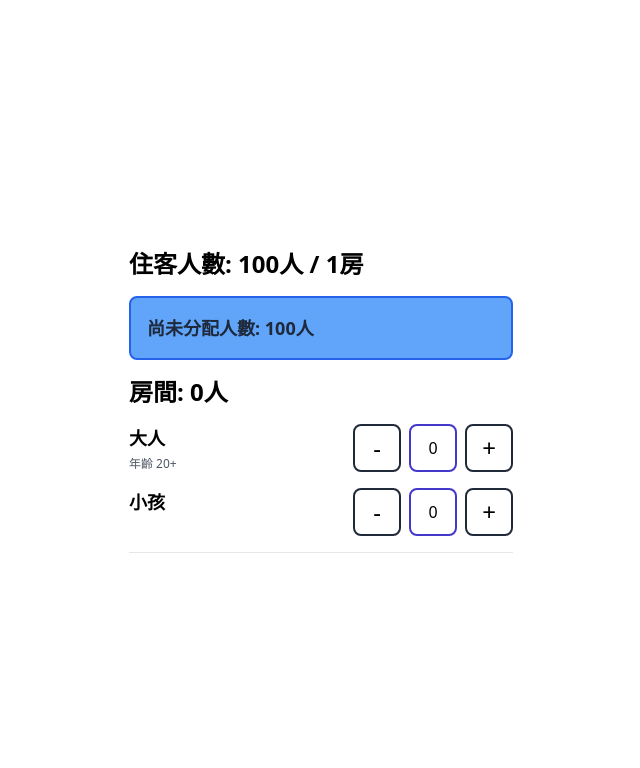
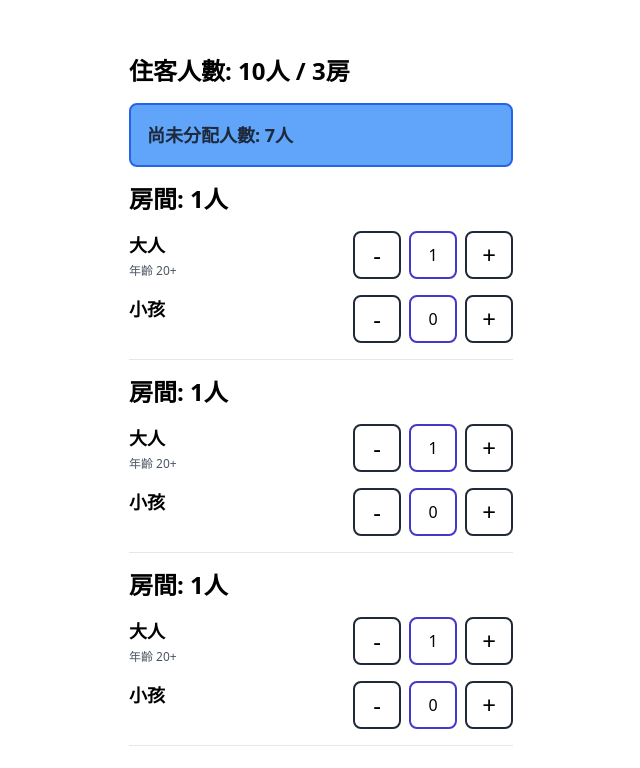
Before and after one commit to Dlutermade/room_allocation-v2, a React app: page / in a window 1280 px wide. Shown: the top 768 px of the page, without its empty margins (319-959 px from the left). Built offline with nearby package versions, Linux system fonts and the light colour scheme.

Commit message:
:necktie: implement room allocation

```diff
--- a/src/App.tsx
+++ b/src/App.tsx
@@ -4,7 +4,7 @@ import RoomAllocation from "feature/RoomAllocation";
 const App = () => {
   return (
     <div className="flex items-center justify-center h-screen">
-      <RoomAllocation guest={100} room={1} onChange={() => {}} />
+      <RoomAllocation guest={10} room={3} onChange={() => {}} />
     </div>
   );
 };
--- a/src/feature/Room/index.tsx
+++ b/src/feature/Room/index.tsx
@@ -1,13 +1,21 @@
 import CustomInputNumber from "components/CustomInputNumber";
-import React, { MutableRefObject, useCallback } from "react";
+import { RoomData } from "feature/RoomAllocation";
+import React, {
+  MutableRefObject,
+  SetStateAction,
+  Dispatch,
+  useCallback,
+} from "react";
+import { clamp } from "utils/number";
 
 type Props = {
   guest: number;
   unallocatedCount: number;
+  max: number;
   adult: number;
   child: number;
   idx: number;
-  prevChangeRoom: MutableRefObject<number>;
+  setRoomsChange: Dispatch<SetStateAction<RoomData[]>>;
 };
 
 type HTMLInputEventHandler = (
@@ -19,14 +27,85 @@ type HTMLInputEventHandler = (
 const Room = ({
   guest,
   unallocatedCount,
+  max,
   adult,
   child,
   idx,
-  prevChangeRoom,
+  setRoomsChange,
 }: Props) => {
-  const handleAdultChange = useCallback<HTMLInputEventHandler>((e) => {}, []);
+  const handleAdultChange = useCallback<HTMLInputEventHandler>(
+    (e) => {
+      setRoomsChange((prev) => {
+        const newValue = Number(e.target.value);
+        const newTotalGuestOfRoom = newValue + prev[idx].child;
+        const offset = newValue - prev[idx].adult;
+        const totalUnallocatedOfRoom = max - prev[idx].child;
 
-  const handleChildChange = useCallback<HTMLInputEventHandler>((e) => {}, []);
+        if (newTotalGuestOfRoom >= max) {
+          e.target.value = clamp(
+            newValue,
+            1,
+            totalUnallocatedOfRoom
+          ).toString();
+        }
+
+        if (offset > unallocatedCount) {
+          e.target.value = clamp(
+            newValue,
+            1,
+            prev[idx].adult + unallocatedCount
+          ).toString();
+        }
+
+        return [
+          ...prev.slice(0, idx),
+          {
+            ...prev[idx],
+            adult: Number(e.target.value),
+          },
+          ...prev.slice(idx + 1),
+        ];
+      });
+    },
+    [unallocatedCount]
+  );
+
+  const handleChildChange = useCallback<HTMLInputEventHandler>(
+    (e) => {
+      setRoomsChange((prev) => {
+        const newValue = Number(e.target.value);
+        const newTotalGuestOfRoom = prev[idx].adult + newValue;
+        const offset = newValue - prev[idx].child;
+        const totalUnallocatedOfRoom = max - prev[idx].adult;
+
+        if (newTotalGuestOfRoom >= max) {
+          e.target.value = clamp(
+            newValue,
+            0,
+            totalUnallocatedOfRoom
+          ).toString();
+        }
+
+        if (offset > unallocatedCount) {
+          e.target.value = clamp(
+            newValue,
+            0,
+            prev[idx].child + unallocatedCount
+          ).toString();
+        }
+
+        return [
+          ...prev.slice(0, idx),
+          {
+            ...prev[idx],
+            child: Number(e.target.value),
+          },
+          ...prev.slice(idx + 1),
+        ];
+      });
+    },
+    [unallocatedCount]
+  );
 
   return (
     <div className="flex flex-col gap-4">
@@ -39,12 +118,12 @@ const Room = ({
         </div>
 
         <CustomInputNumber
-          min={0}
+          min={1}
           max={guest}
           step={1}
           name={`room-${idx}-adult`}
           value={adult}
-          disabled={unallocatedCount === 0}
+          disabled={false}
           onChange={handleAdultChange}
         />
       </div>
@@ -60,7 +139,7 @@ const Room = ({
           step={1}
           name={`room-${idx}-child`}
           value={child}
-          disabled={unallocatedCount === 0}
+          disabled={false}
           onChange={handleChildChange}
         />
       </div>
--- a/src/feature/RoomAllocation/index.tsx
+++ b/src/feature/RoomAllocation/index.tsx
@@ -1,8 +1,7 @@
-import CustomInputNumber from "components/CustomInputNumber";
 import Room from "feature/Room";
 import React, { useEffect, useMemo, useRef, useState } from "react";
 
-type Result = {
+export type RoomData = {
   adult: number;
   child: number;
 };
@@ -10,35 +9,37 @@ type Result = {
 type Props = {
   guest: number;
   room: number;
-  onChange: (result: Result[]) => void;
+  onChange: (result: RoomData[]) => void;
 };
 
 const RoomAllocation = ({ guest, room, onChange }: Props) => {
-  const [result, setResult] = useState<Result[]>([]);
-  const prevChangeRoom = useRef(-1);
+  const [rooms, setRoomsChange] = useState<RoomData[]>([]);
 
   const unallocatedCount = useMemo(
     () =>
-      guest - result.reduce((prev, curr) => prev + curr.adult + curr.child, 0),
-    [result]
+      guest - rooms.reduce((prev, curr) => prev + curr.adult + curr.child, 0),
+    [rooms]
   );
 
   /**
    * 每當 room 和 guest 產生變化，即重新分配
    *  */
   useEffect(() => {
-    setResult(Array.from({ length: room }, () => ({ adult: 0, child: 0 })));
+    setRoomsChange(
+      Array.from({ length: room }, () => ({ adult: 1, child: 0 }))
+    );
   }, [room, guest]);
 
-  const rooms = result.map((item, idx) => (
+  const roomsRender = rooms.map((item, idx) => (
     <Room
       guest={guest}
       unallocatedCount={unallocatedCount}
+      max={4}
       adult={item.adult}
       child={item.child}
       idx={idx}
-      prevChangeRoom={prevChangeRoom}
-      key={`rooms-${idx}-${item.adult}-${item.child}`}
+      setRoomsChange={setRoomsChange}
+      key={`rooms-${idx}`}
     />
   ));
 
@@ -51,7 +52,7 @@ const RoomAllocation = ({ guest, room, onChange }: Props) => {
         尚未分配人數: {unallocatedCount}人
       </div>
 
-      {rooms}
+      {roomsRender}
     </div>
   );
 };
```
